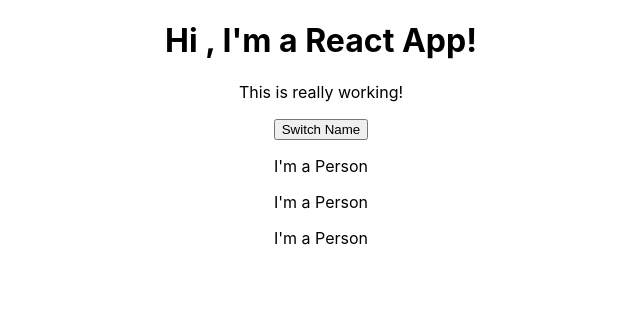
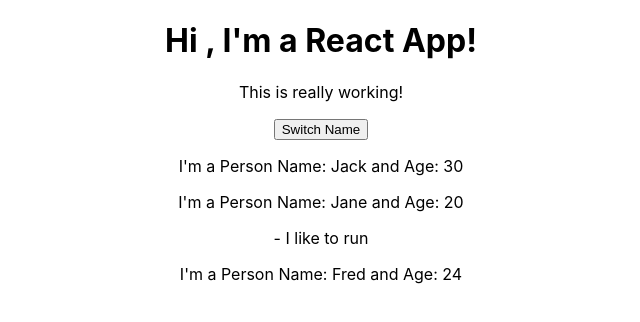
Before and after one commit to FoxGeoff/my-app, a React (Create React App) app: page / in a window 1280 px wide. Shown: the top 322 px of the page, without its empty margins (319-959 px from the left). Built offline with nearby package versions, Linux system fonts and the light colour scheme.

Commit message:
Using  "props.children"

```diff
--- a/src/App.js
+++ b/src/App.js
@@ -9,9 +9,9 @@
        <h1>Hi , I'm a React App!</h1>
        <p>This is really working!</p>
        <button>Switch Name</button>
-       <Person />
-       <Person />
-       <Person />
+       <Person name="Jack" age="30"/>
+       <Person name="Jane" age="20"> - I like to run</Person>
+       <Person name="Fred" age="24"/>
     </div>
   );
 }
--- a/src/Person/Person.js
+++ b/src/Person/Person.js
@@ -1,6 +1,13 @@
+const person = (props) => {
+  return (
+    <div>
+      <p>
+        {" "}
+        I'm a Person Name: {props.name} and Age: {props.age}
+      </p>
+      <p>{props.children}</p>
+    </div>
+  );
+};
 
- const person = () => {
-     return <p> I'm a Person</p>
- };
-
- export default person;
+export default person;
```
